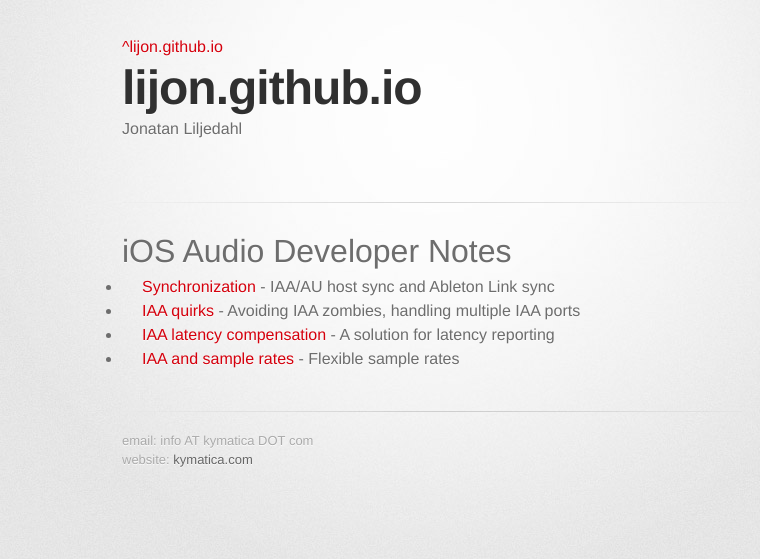
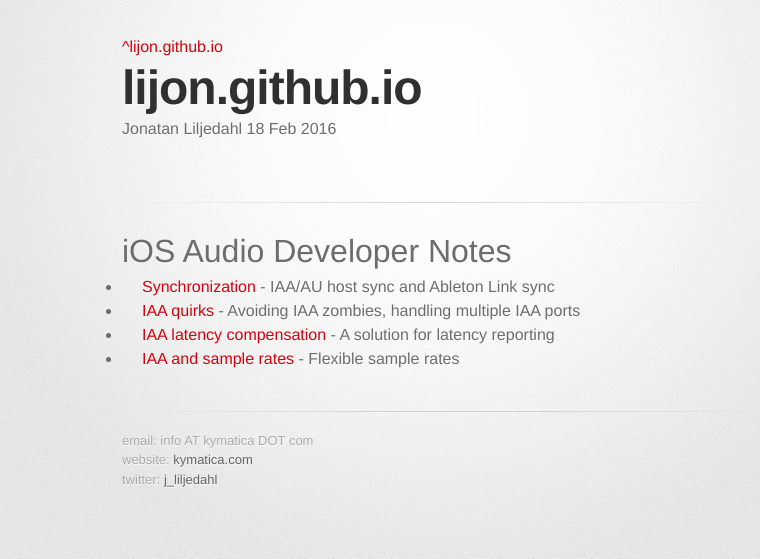
Before and after one commit to lijon/lijon.github.io, a Jekyll site: the page built from index.md, in a window 1280 px wide. Shown: the top 559 px of the page, without its empty margins (208-968 px from the left). Built offline with Jekyll 4.4.1, drawn with Linux system fonts in a browser that asks for light colours; some web fonts are replaced; some of the changed lines change nothing that is shown.

Commit message:
add page date and twitter link

```diff
--- a/_layouts/default.html
+++ b/_layouts/default.html
@@ -17,7 +17,7 @@
 	<header>
 		<a href="/">^lijon.github.io</a>
            <h1>{{ page.title }}</h1>
-           <p>Jonatan Liljedahl {{ page.date | date: "%B %-d, %Y" }}
+           <p>Jonatan Liljedahl {{ site.time | date_to_string }}
          </header>
 
 <!--	<section id="downloads" class="clearfix">
@@ -35,6 +35,8 @@
 	    		email: info AT kymatica DOT com
 	    		<br>
 	        	website: <a href="http://kymatica.com">kymatica.com</a>
+	        	<br>
+	        	twitter: <a href="http://twitter.com/j_liljedahl">j_liljedahl</a>
 			</footer>
 </div>
 </div>
```
